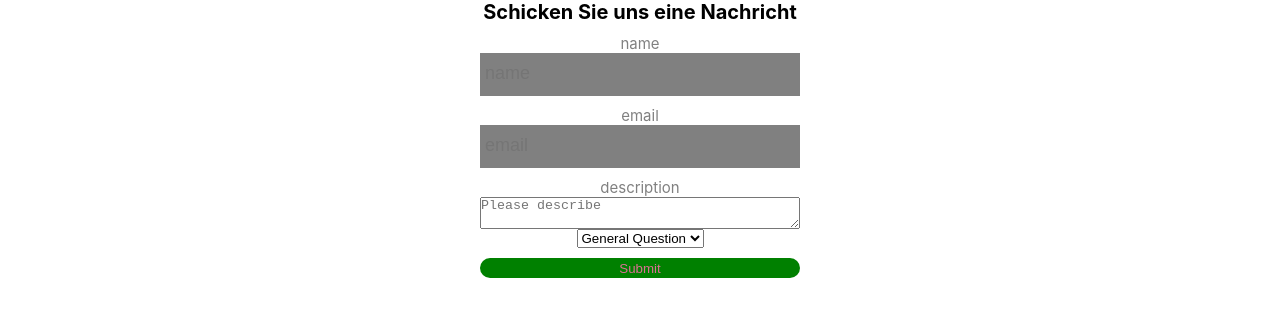
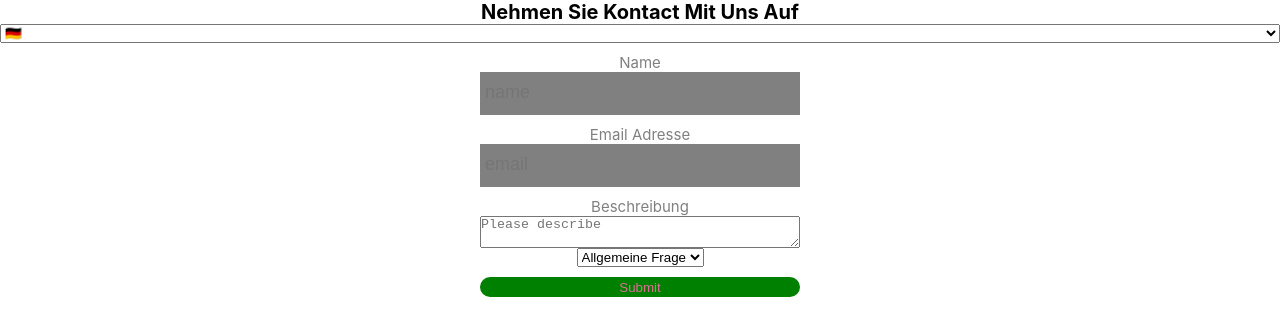
Before and after one commit to AllanRaf/support-form, a React (Create React App) app: page / in a window 1280 px wide. Shown: the top 336 px of the page. Built offline with nearby package versions, Linux system fonts and the light colour scheme.

Commit message:
feat: add some translations to error message

```diff
--- a/src/pages/SupportForm/SupportForm.tsx
+++ b/src/pages/SupportForm/SupportForm.tsx
@@ -1,12 +1,13 @@
 import React, { useState } from "react";
 import { withRouter, RouteComponentProps } from "react-router-dom";
-import { Field, Form, Formik } from "formik";
+import { Field, Form, Formik, ErrorMessage } from "formik";
 import { DropDownField } from "./components/DropDownField";
 import { AdditionalInfoField } from "./components/AdditionalInfoField";
 import { SelectOption } from "./components/SelectOption";
 import styled from "styled-components";
 import { supportFormValidation } from "./supportFormValidation";
 import { CustomFieldInput } from "./components/FieldInput";
+import { LanguageSelector } from "./components/LanguageSelector";
 import { useTranslation } from "react-i18next";
 
 type SupportFormProps = RouteComponentProps;
@@ -55,6 +56,7 @@ const SupportForm: React.FunctionComponent<SupportFormProps> = ({
   return (
     <SupportFormContainer>
       <h1>{t("title")}</h1>
+      <LanguageSelector />
 
       <Formik
         initialValues={initialValues}
@@ -82,11 +84,13 @@ const SupportForm: React.FunctionComponent<SupportFormProps> = ({
                 /*       onChange={handleSelectChange}
                 value={topic} */
               >
-                <option label="General Question" value="generalQuestion" />
-                <option label="Call back" value="phoneNumber" />
-                <option label="Software Issue" value="softwareIssue" />
+                <option label={t("generalQuestion")} value="generalQuestion" />
+                <option label={t("callMeBack")} value="phoneNumber" />
+                <option label={t("softwareIssue")} value="softwareIssue" />
               </Field>
+              <ErrorMessage name="selected" component={ErrorContainer} />
             </div>
+
             {(values.selected === "softwareIssue" && (
               <SelectOption selectedOption="softwareIssue" />
             )) ||
@@ -122,3 +126,8 @@ const SubmitButton = styled.button`
   background-color: green;
   color: palevioletred;
 `;
+
+const ErrorContainer = styled.div`
+  font-size: 1.5rem;
+  color: red;
+`;
--- a/src/pages/SupportForm/components/FieldInput.tsx
+++ b/src/pages/SupportForm/components/FieldInput.tsx
@@ -1,6 +1,7 @@
 import React from "react";
 import { Field, ErrorMessage } from "formik";
 import styled from "styled-components";
+import { useTranslation } from "react-i18next";
 
 type CustomFieldInputProps = {
   name: string;
@@ -11,13 +12,14 @@ export const CustomFieldInput: React.FunctionComponent<CustomFieldInputProps> =
   name,
   inputType = "text",
 }) => {
+  const { t, i18n } = useTranslation();
   return (
     <Field name={name}>
       {({
         field, // { name, value, onChange, onBlur }
       }) => (
         <InputContainer>
-          <UserInputLabel>{name}</UserInputLabel>
+          <UserInputLabel>{t(name)}</UserInputLabel>
           {inputType === "text" ? (
             <UserInput type="text" placeholder={name} {...field} />
           ) : (
--- /dev/null
+++ b/src/pages/SupportForm/components/LanguageSelector.tsx
@@ -0,0 +1,16 @@
+import React from "react";
+import { useTranslation } from "react-i18next";
+
+export const LanguageSelector: React.FunctionComponent = () => {
+  const { i18n } = useTranslation();
+  const handleChange = (event) => {
+    console.log("language change", event.target.value);
+    i18n.changeLanguage(event.target.value);
+  };
+  return (
+    <select name="language" onChange={handleChange}>
+      <option label="🇩🇪" value="de" />
+      <option label="🇬🇧" value="en" />
+    </select>
+  );
+};
--- a/src/pages/SupportForm/supportFormValidation.ts
+++ b/src/pages/SupportForm/supportFormValidation.ts
@@ -1,10 +1,14 @@
 import * as yup from "yup";
+import i18next from "i18next";
 
 export const supportFormValidation = yup.lazy((values) => {
   console.log("yup values", values);
 
   return yup.object().shape({
-    name: yup.string().label("name").required("name must not be left blank"),
+    name: yup
+      .string()
+      .label("name")
+      .required(i18next.t("generalRequirment", { field: "name" })),
     email: yup
       .string()
       .label("Email")
@@ -22,6 +26,7 @@ export const supportFormValidation = yup.lazy((values) => {
           .string()
           .label("phoneNumber")
           .required("Please enter phone number")
+          .matches(/^[0-9]*$/, "Please only use numbers")
           .min(2, "too short");
       } else {
         return yup.mixed().notRequired();
@@ -38,5 +43,22 @@ export const supportFormValidation = yup.lazy((values) => {
         return yup.mixed().notRequired();
       }
     }),
+    selected: yup.lazy(() => {
+      if (values.selected === "phoneNumber") {
+        return yup
+          .string()
+          .label("phoneNumber")
+          .required("Please enter phone number selected")
+          .min(2, "too short");
+      } else if (values.selected === "softwareIssue") {
+        return yup
+          .string()
+          .label("softwareIssue")
+          .required("Please enter software version")
+          .min(4, "too short");
+      } else {
+        return yup.mixed().notRequired();
+      }
+    }),
   });
 });
--- a/src/services/i18n.ts
+++ b/src/services/i18n.ts
@@ -5,20 +5,36 @@ import { initReactI18next } from "react-i18next";
 const resources = {
   en: {
     translation: {
-      app_name: "Support Page",
-      title: "Send Us A Message",
+      title: "Contact Us",
+      name: "Name",
+      email: "Email Address",
+      description: "Description",
+      option: {
+        generalQuestion: "GeneralQuestion",
+        softwareIssue: "Software Issue",
+      },
+      generalQuestion: "General Question",
+      softwareIssue: "Softwarefehler",
+      callMeBack: "Call Me Back",
+      generalRequirment: "This is needed {{field}}",
     },
   },
   de: {
     translation: {
-      app_name: "SupportFormular",
-      title: "Schicken Sie uns eine Nachricht",
+      title: "Nehmen Sie Kontact Mit Uns Auf",
+      name: "Name",
+      email: "Email Adresse",
+      description: "Beschreibung",
+      generalQuestion: "Allgemeine Frage",
+      callMeBack: "Ruckruf",
     },
   },
 };
 i18next.use(initReactI18next).init({
   resources,
   lng: "de",
+  fallbackLng: "en",
+  supportedLngs: ["de", "en"],
   interpolation: {
     escapeValue: false,
   },
```
